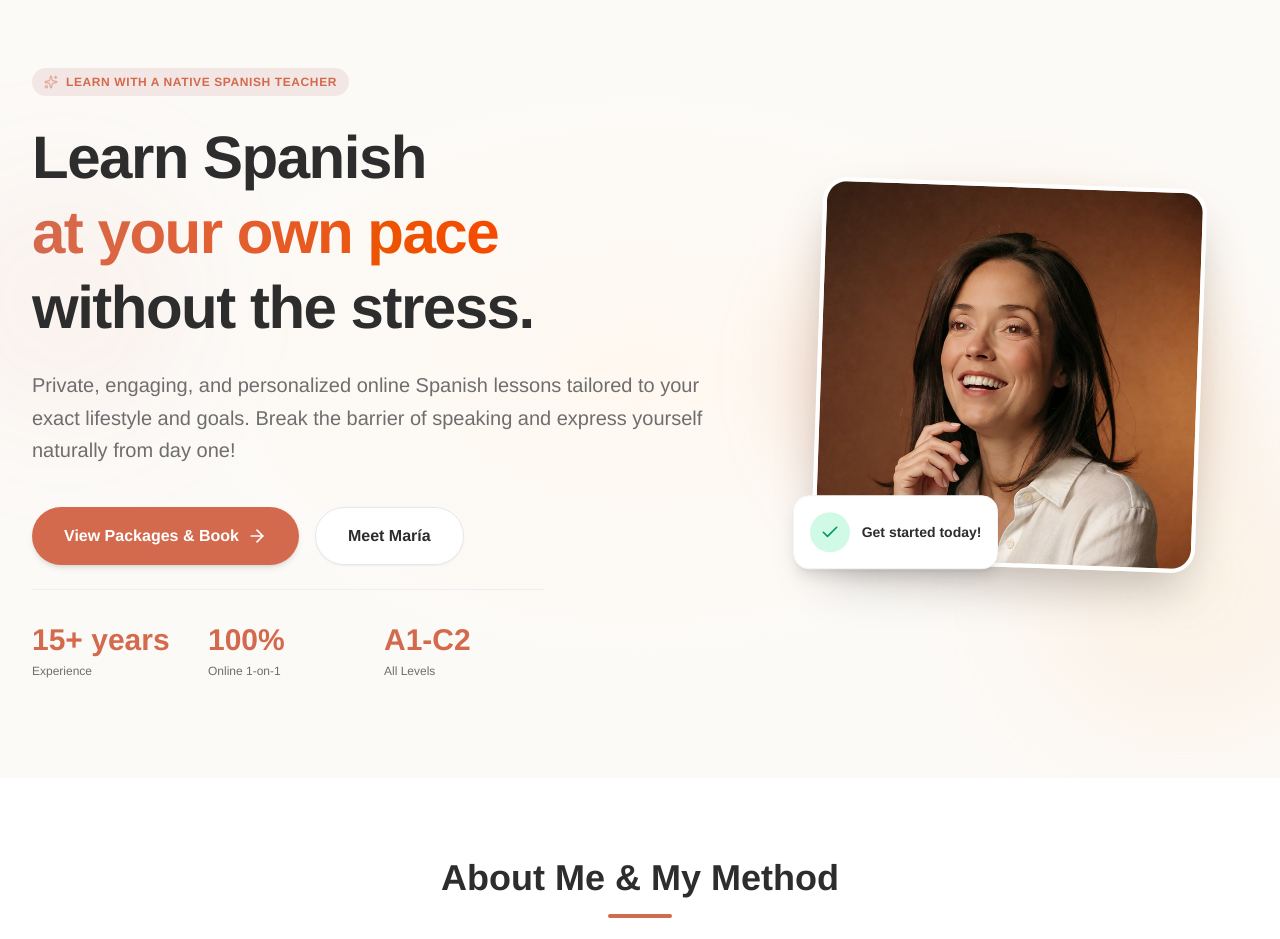
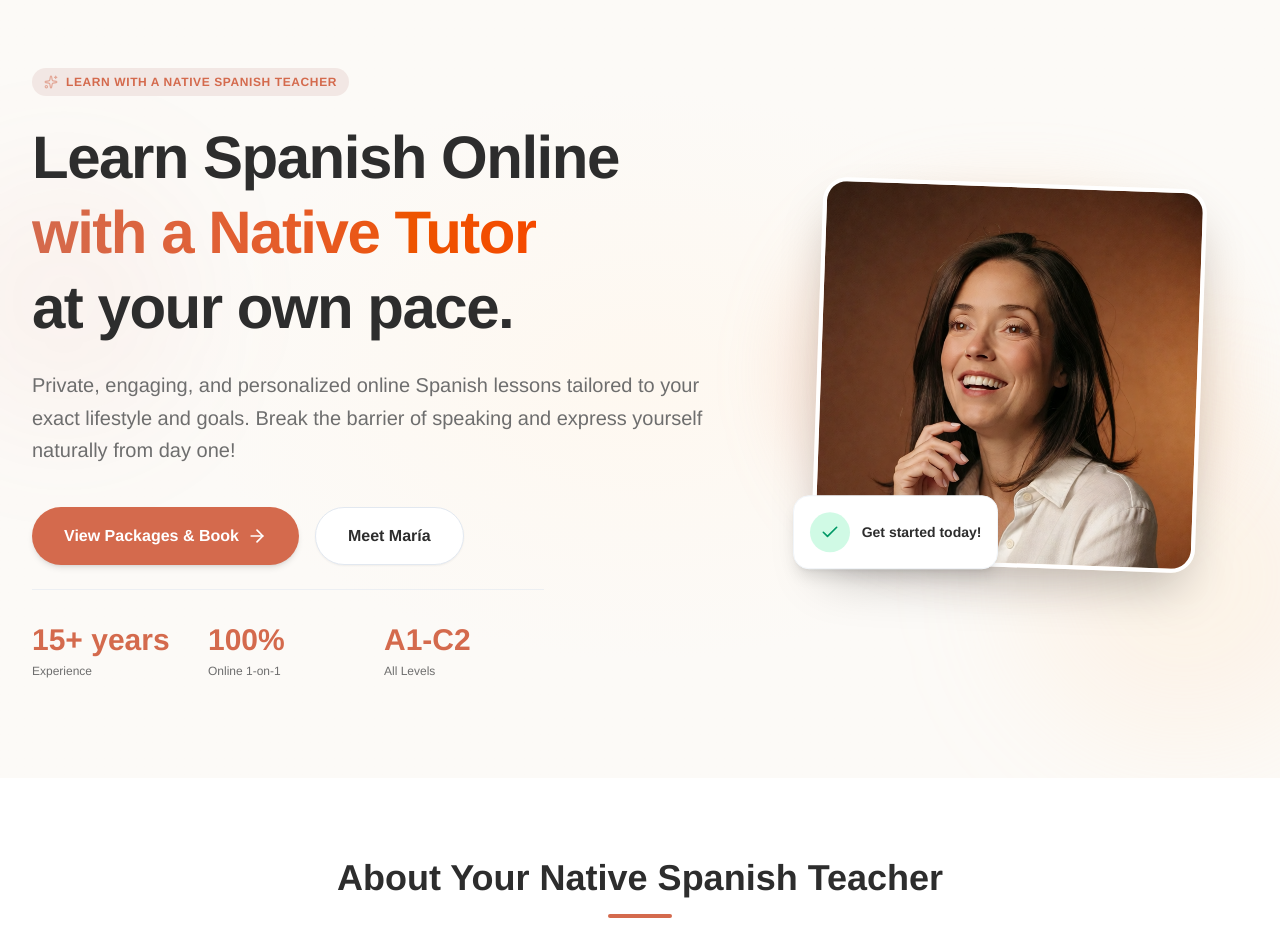
Before and after one commit to alexcl11/bespanishonline, a React (Vite) app: page / in a window 1280 px wide. Shown: the part 100-1039 px from the top of the page. Built offline with nearby package versions, Linux system fonts and the light colour scheme.

Commit message:
Update App.tsx

```diff
--- a/src/App.tsx
+++ b/src/App.tsx
@@ -309,7 +309,7 @@ export default function App() {
 
       if (totalPoints <= 5) {
         level = 'Beginner (A1 - A2)';
-        recommended = 'General Spanish 10-Lessons Package or 5-Hour Package to start your learning journey with confidence.';
+        recommended = 'General Spanish 10-Lessons Package or 5-Lessons Package to start your learning journey with confidence.';
       } else if (totalPoints <= 11) {
         level = 'Intermediate (B1 - B2)';
         recommended = 'General Spanish 15-Lessons Package - Ideal for building strong conversation skills and structural accuracy.';
@@ -505,10 +505,11 @@ export default function App() {
               </div>
 
               <h1 className="text-4xl sm:text-5xl lg:text-6xl font-display font-bold text-navy leading-tight tracking-tight">
-                Learn Spanish <br />
-                <span className="text-terracotta bg-linear-to-r from-terracotta to-orange-600 bg-clip-text text-transparent">at your own pace</span> <br />
-                without the stress.
+  Learn Spanish Online <br />
+  <span className="text-terracotta bg-linear-to-r from-terracotta to-orange-600 bg-clip-text text-transparent">with a Native Tutor</span> <br />
+  at your own pace.
 </h1>
+
 
               <p className="text-lg md:text-xl text-navy-light max-w-2xl mx-auto lg:mx-0 font-light leading-relaxed">
                 Private, engaging, and personalized online Spanish lessons tailored to your exact lifestyle and goals. Break the barrier of speaking and express yourself naturally from day one!
@@ -583,7 +584,8 @@ export default function App() {
         <div className="max-w-7xl mx-auto px-4 sm:px-6 lg:px-8">
 
           <div className="text-center max-w-3xl mx-auto mb-16">
-            <h2 className="text-3xl md:text-4xl font-display font-bold text-navy">About Me & My Method</h2>
+<h2 className="text-3xl md:text-4xl font-display font-bold text-navy">About Your Native Spanish Teacher</h2>
+
             <div className="w-16 h-1 bg-terracotta mx-auto mt-4 rounded-full"></div>
             <p className="text-navy-light mt-4 text-lg">
               Get to know my background and my personalized approach to teaching Spanish.
@@ -597,10 +599,11 @@ export default function App() {
                 <div className="w-64 h-64 md:w-80 md:h-80 rounded-full overflow-hidden border-8 border-slate-50 shadow-xl mx-auto">
                   <img
   src="/images/default_5579fbd4-209a-4203-8e24-9e0a5e511d9e_3.png"
-                    alt="María López Hernán"
+  alt="María López Hernán - Native Online Spanish Teacher"
   className="w-full h-full object-cover"
   referrerPolicy="no-referrer"
 />
+
                 </div>
                 <div className="absolute bottom-4 right-4 bg-terracotta text-white p-3 rounded-full shadow-lg">
                   <Award className="w-6 h-6" />
@@ -629,8 +632,9 @@ export default function App() {
             <div className="lg:col-span-7 space-y-8">
               <div className="space-y-4">
                 <h3 className="text-3xl font-display font-bold text-navy flex items-center gap-2">
-                  Hi! I'm María <Smile className="w-7 h-7 text-terracotta animate-pulse" />
+  Hi! I'm María, your Online Spanish Tutor <Smile className="w-7 h-7 text-terracotta animate-pulse" />
 </h3>
+
                 <p className="text-lg text-navy-light font-light leading-relaxed">
                   I'm a passionate native Spanish teacher from Spain with <strong className="text-navy font-semibold">more than 15 years of experience</strong> helping students from all over the world speak Spanish with confidence.
                 </p>
@@ -807,7 +811,8 @@ export default function App() {
 
           <div className="text-center max-w-3xl mx-auto mb-16">
             <span className="text-terracotta font-semibold text-sm tracking-widest uppercase block mb-2">Invest in your Spanish</span>
-            <h2 className="text-3xl md:text-4xl font-display font-bold text-navy">Spanish Lesson Packages</h2>
+<h2 className="text-3xl md:text-4xl font-display font-bold text-navy">Online Spanish Lesson Packages</h2>
+
             <div className="w-16 h-1 bg-terracotta mx-auto mt-4 rounded-full"></div>
             <p className="text-navy-light mt-6 text-lg leading-relaxed">
               Choose the package that best fits your goals and learn Spanish at your own pace. All lessons are 100% private, fully personalised, and taught online via Zoom.
@@ -1233,7 +1238,8 @@ export default function App() {
                   </div>
 
                   <div className="space-y-1.5">
-                    <label htmlFor="message" className="block text-xs font-bold text-navy uppercase tracking-wider">Tell me a bit about yourself and your availability</label>
+<label htmlFor="message" className="block text-xs font-bold text-navy uppercase tracking-wider">Book your first Spanish lesson: Tell me about your goals and availability</label>
+
                     <textarea id="message" rows={4} required value={formData.message} onChange={(e) => setFormData({ ...formData, message: e.target.value })} placeholder="Tell me about your motivation for learning Spanish and which days/times usually work best for your classes." className="w-full bg-white border border-slate-200 rounded-xl px-4 py-3 text-sm focus:outline-hidden focus:border-terracotta focus:ring-2 focus:ring-terracotta/10 transition-all text-navy"></textarea>
                   </div>
 
@@ -1269,8 +1275,9 @@ export default function App() {
                 </div>
               </div>
             <p className="text-xs text-slate-400 max-w-sm font-light leading-relaxed">
-                100% online individual tutoring and personalized lesson plans designed to take your listening and speaking skills to the next level with confidence and fun.
+  100% online individual Spanish tutoring with a native teacher. Personalized lesson plans designed to improve your conversational Spanish, listening, and speaking skills with confidence and fun.
 </p>
+
             </div>
 
             <div className="md:col-span-3 space-y-4">
```
Lines whose indentation alone changed are shown as unchanged.
